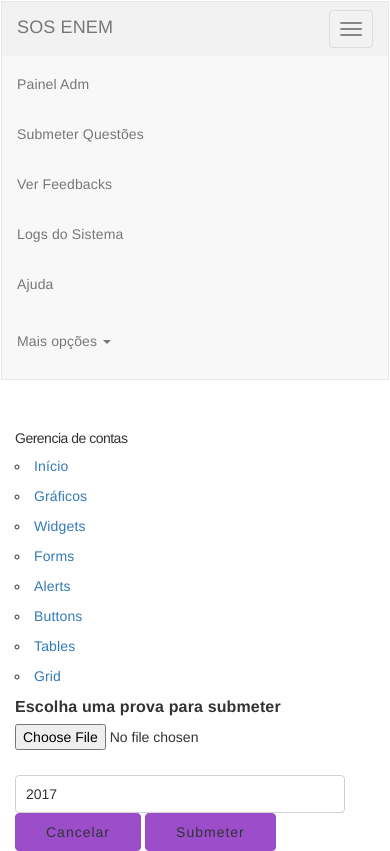
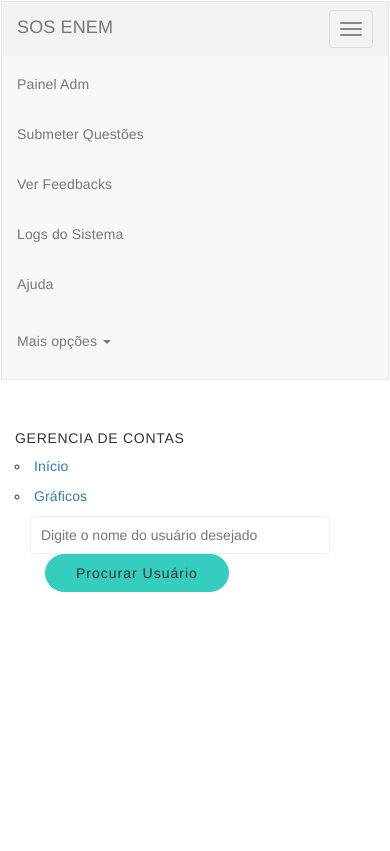
Before and after one commit to dlexPildas/simulados-do-enem, a PHP site: page /tela-gerenciar-conta-usuario.php in a window 390 px wide. After the commit the page ends 592 px from the top, so only its background shows below. Run offline with PHP 8.4, Linux system fonts and the light colour scheme; the visitor is signed in with stand-in values (Sample User, id 1); some libraries are stand-ins or nearby versions.

Commit message:
alteração das telas de cadastrar questão e outras

```diff
--- a/tela-gerenciar-conta-usuario.php
+++ b/tela-gerenciar-conta-usuario.php
@@ -10,15 +10,14 @@
     <meta http-equiv="X-UA-Compatible" content="ie=edge">
     <title>Gerenciar conta usuario</title>
     <link rel="stylesheet" type="text/css" href="_css/gerencia-conta.css">
-    <link rel="stylesheet" type="text/css" href="_css/bootstrap3.css">
-    <link rel="stylesheet" type="javascript/js" href="_js/bootstrap.js">
-    <link rel="stylesheet" href="_css/font-awesome.min.css">
 
-    <!-- CSS Reset -->
-    <link rel="stylesheet" href="_css/normalize.css">
 
-    <!-- Milligram CSS minified -->
-    <link rel="stylesheet" href="_css/milligram.min.css">
+	<!-- Milligram CSS minified -->
+	<link rel="stylesheet" href="_css/milligram.min.css">
+
+	<!-- Main Styles -->
+    <link rel="stylesheet" href="_css/tela-inicial-adm.css">
+	<link rel="stylesheet" type="text/css" href="_css/bootstrap3.css">
 
 </head>
 
@@ -41,40 +40,34 @@
                         <li>
                             <a href="#charts"> Gráficos</a>
                         </li>
-                        <li>
-                            <a href="#widgets"> Widgets</a>
-                        </li>
-                        <li>
-                            <a href="#forms"> Forms</a>
-                        </li>
-                        <li>
-                            <a href="#alerts"> Alerts</a>
-                        </li>
-                        <li>
-                            <a href="#buttons">Buttons</a>
-                        </li>
-                        <li>
-                            <a href="#tables"> Tables</a>
-                        </li>
-                        <li>
-                            <a href="#grid"> Grid</a>
-                        </li>
+
                     </ul>
                 </div>
             </div>
 
             <div class="col-sm-5 col-md-5 col-lg-5">
-                <form>
+                <form method="POST" action="_controller/buscar_usuarios.php">
                     <div class="form-group">
-                        <label for="exampleFormControlFile1">Escolha uma prova para submeter</label>
-                        <input type="file" class="form-control-file" id="exampleFormControlFile1">
+
+
+                        <div class="col-sm-9 col-md-9 col-lg-9">
+                        <input type="text"required placeholder="Digite o nome do usuário desejado"</label>
+                        </div>
+
+                        <div class="col-sm-3 col-md-3 col-lg-3">
+
+                            <div class="col-sm-6 col-md-6 col-lg-6">
+                                <button type="submit">Procurar Usuário</button>
+                            </div>
+                            <div class="col-sm-6 col-md-6 col-lg-6">
+
+                            </div>
+                        </div>
                     </div>
                 </form>
-                <input type="number" name="points" min="1995" max="2017" step="1" value="2017">
+
             </div>
             <div class="col-sm-4 col-md-4 col-lg-4">
-                <button type="submit">Cancelar</button>
-                <button type="submit">Submeter</button>
 
             </div>
 
```
Also changed, not shown: tela-cadastrar-questao-oficial.php (+8 -8 lines), tela-de-feedback.php (+15 -1 lines).
